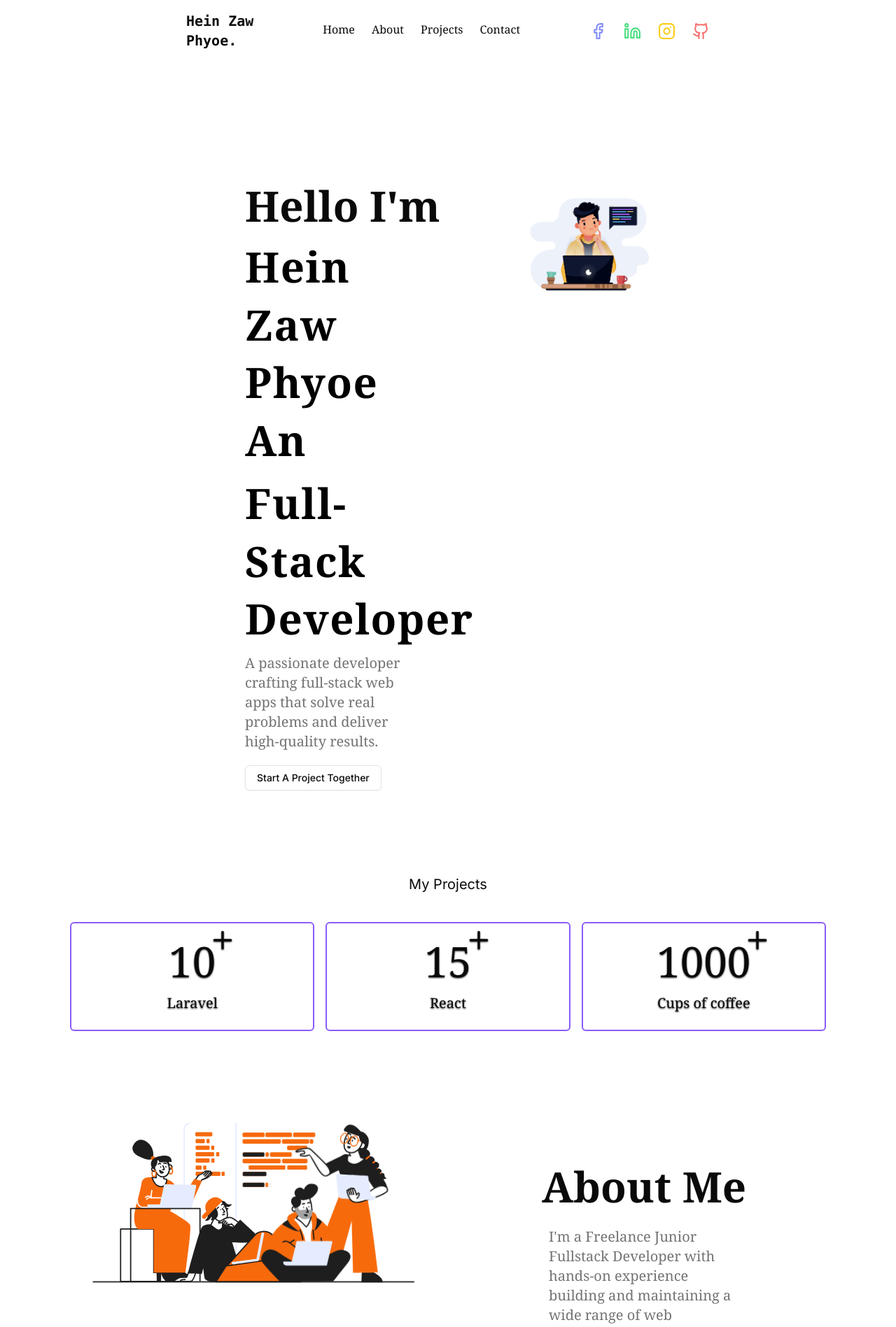
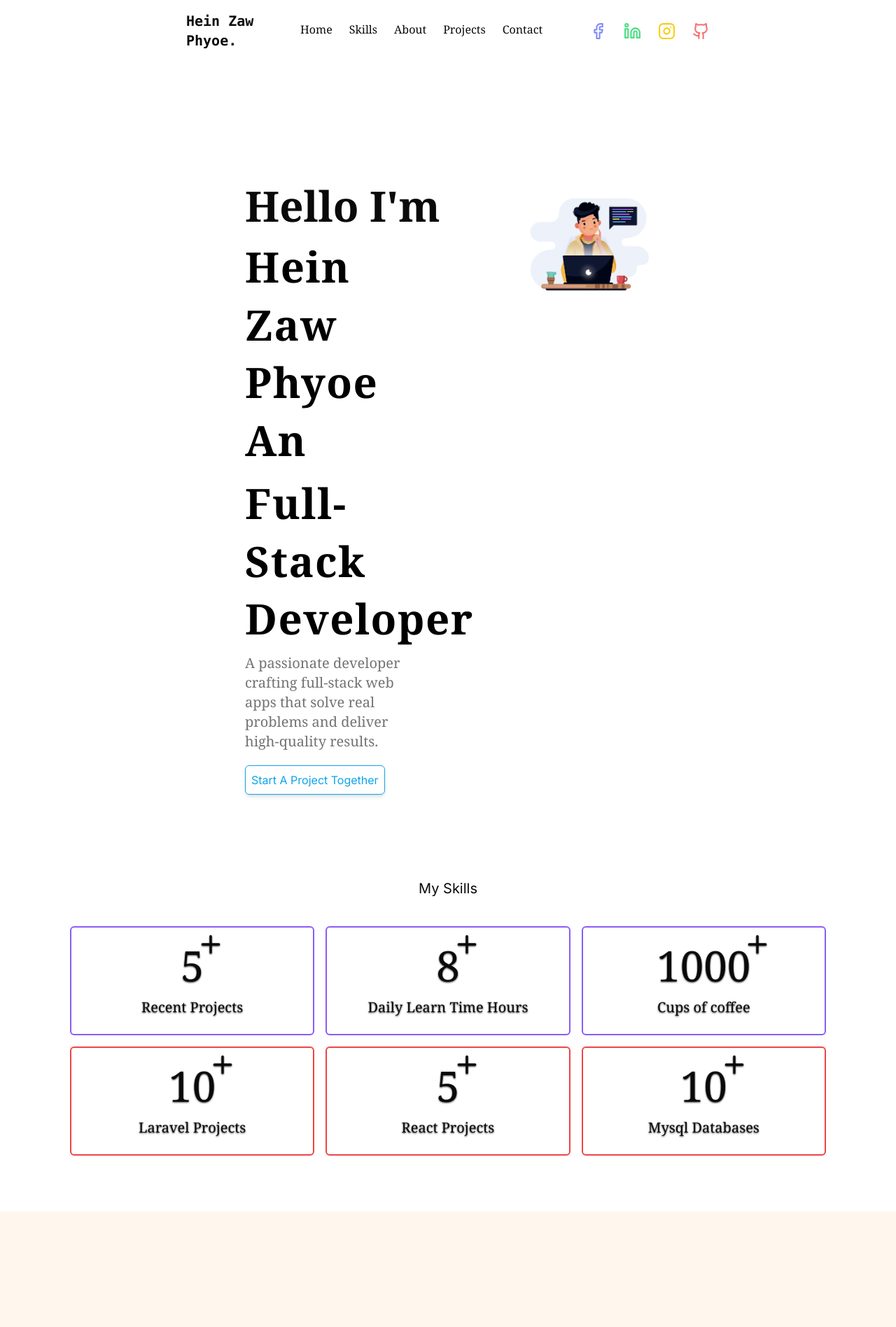
Before and after one commit to HeinZawPhyoe7/Phyoe-Portfolio, a Next.js app: page / in a window 1280 px wide. Shown: the top 1897 px of the page at 70% size. Built offline with nearby package versions, Linux system fonts and the light colour scheme.

Commit message:
fix: Navbar, My Skills and Contact

```diff
--- a/app/globals.css
+++ b/app/globals.css
@@ -1,6 +1,10 @@
 @tailwind base;
 @tailwind components;
 @tailwind utilities;
+
+html {
+  scroll-behavior: smooth;
+}
 
 :root {
   --foreground-rgb: 0, 0, 0;
@@ -15,8 +19,6 @@
     --background-end-rgb: 0, 0, 0;
   }
 }
-
-
 
 @layer base {
   :root {
@@ -74,8 +76,6 @@
   }
 }
 
-
-
 @layer base {
   * {
     @apply border-border;
--- a/app/page.tsx
+++ b/app/page.tsx
@@ -10,7 +10,7 @@ import React, { useEffect, useState } from "react";
 
 const Page = () => {
   return (
-    <main className="pb-[2000px]">
+    <main className="">
       <div className="space-y-20">
         <Nav />
         <Hero />
--- a/components/elements/About.tsx
+++ b/components/elements/About.tsx
@@ -7,7 +7,7 @@ const DicussAni = dynamic(() => import("@/components/ui/DicussAni"), {
 
 const About = () => {
   return (
-    <div className="px-[80px] grid grid-cols-2" id="About">
+    <div className="px-[80px] py-32 grid grid-cols-2 bg-orange-50" id="about">
       <div className="h-[400px]">
         {/* Adjust height as needed */}
         <DicussAni />
@@ -16,7 +16,7 @@ const About = () => {
         <div className="text-6xl text-center font-serif font-semibold">
           About Me
         </div>
-        <p className="font-serif text-xl text-muted-foreground font-medium px-36 pt-7 mx-auto text-ce">
+        <p className="font-serif text-xl text-muted-foreground font-medium px-36 pt-7 mx-auto text-start">
           I&apos;m a Freelance Junior Fullstack Developer with hands-on
           experience building and maintaining a wide range of web applications,
           including social media platforms, CRUD systems, eCommerce websites,
--- a/components/elements/ContactInfo.tsx
+++ b/components/elements/ContactInfo.tsx
@@ -1,6 +1,6 @@
 "use client";
 
-import { Twitter, Youtube } from "lucide-react";
+import { Mail, Twitter, Youtube } from "lucide-react";
 import React from "react";
 
 const Footer = () => {
@@ -8,24 +8,30 @@ const Footer = () => {
     <footer className="w-full pb-10 mb-[100px] bg-orange-50" id="contact">
       <div className="mx-40">
         <div className="flex justify-between items-center pt-10">
-          <div className="text-orange-200">
+          <div className="text-violet-600 text-2xl font-serif font-semibold">
             Let&apos; Start A Project Together
           </div>
           <div>
             <h3 className="text-3xl font-serif font-bold mb-7">Contact Info</h3>
-            <div className="mb-2">
-              <h5 className="text-xl opacity-85">Email</h5>
+            <div className="mb-4">
+              <h5 className="text-xl opacity-85 font-serif font-bold">Email</h5>
               <p className="text-muted-foreground opacity-90">
                 heinzawphyoe2@gmail.com
               </p>
             </div>
-            <div className="mb-2">
-              <h5>Phone</h5>
-              <p className="text-muted-foreground opacity-90">09266870290</p>
-              <p className="text-muted-foreground opacity-90">0824873655</p>
+            <div className="mb-4">
+              <h5 className="text-xl opacity-85 font-serif font-bold">Phone</h5>
+              <p className="text-muted-foreground opacity-90">
+                09266870290 || +959266870290
+              </p>
+              <p className="text-muted-foreground opacity-90">
+                0824873655 || +66824873655
+              </p>
             </div>
             <div>
-              <h5>Location</h5>
+              <h5 className="text-xl opacity-85 font-serif font-bold">
+                Location
+              </h5>
               <p className="text-muted-foreground opacity-90">Bangkok</p>
             </div>
           </div>
@@ -34,6 +40,7 @@ const Footer = () => {
             <div className="flex justify-center items-center gap-3">
               <Twitter />
               <Youtube />
+              <Mail />
             </div>
           </div>
         </div>
--- a/components/elements/Hero.tsx
+++ b/components/elements/Hero.tsx
@@ -1,7 +1,6 @@
 "use client";
 
 import dynamic from "next/dynamic";
-import { Button } from "../ui/button";
 import { TextGenerateEffect } from "../ui/TextGenerateEffect";
 const Animation = dynamic(() => import("@/components/ui/Animation"), {
   ssr: false,
@@ -9,7 +8,7 @@ const Animation = dynamic(() => import("@/components/ui/Animation"), {
 
 const Hero = () => {
   return (
-    <div className="pt-24 pb-10 px-[350px]">
+    <div className="pt-24 pb-10 px-[350px]" id="hero">
       <div className="grid grid-cols-2 ">
         <div className="col-span-1 space-y-2">
           <div className="text-[40px] md:text-5xl lg:text-6xl font-bold font-serif pb-2">
@@ -27,9 +26,12 @@ const Hero = () => {
             A passionate developer crafting full-stack web apps that solve real
             problems and deliver high-quality results.
           </p>
-          <Button variant="outline" className="">
+          <button
+            type="button"
+            className=" border border-sky-500 text-sky-500 rounded-md p-2 shadow-md cursor-pointer hover:text-green-400 hover:border-green-400"
+          >
             Start A Project Together
-          </Button>
+          </button>
         </div>
         <div className="col-span-1">
           <Animation />
--- a/components/elements/MyProjects.tsx
+++ b/components/elements/MyProjects.tsx
@@ -39,7 +39,7 @@ const MyProjects = () => {
   ];
 
   return (
-    <div>
+    <div id="projects">
       <div className="grid grid-cols-3 px-[100px]">
         {myProjectList.map((project, index) => (
           <div key={index}>
--- a/components/elements/MyScores.tsx
+++ b/components/elements/MyScores.tsx
@@ -1,21 +1,21 @@
 "use client";
 
+import { cn } from "@/lib/utils";
 import { Plus } from "lucide-react";
-import { div } from "motion/react-client";
 import React from "react";
 
 const MyScores = () => {
   const myScoreList = [
     {
-      name: "Laravel",
+      name: "Recent Projects",
       score: 2,
-      point: 10,
+      point: 5,
       id: 1,
     },
     {
-      name: "React",
+      name: "Daily Learn Time Hours",
       score: 3,
-      point: 15,
+      point: 8,
       id: 2,
     },
     {
@@ -24,16 +24,37 @@ const MyScores = () => {
       point: 1000,
       id: 3,
     },
+    {
+      name: "Laravel Projects",
+      score: 5,
+      point: "10",
+      id: 4,
+    },
+    {
+      name: "React Projects",
+      score: 5,
+      point: "5",
+      id: 5,
+    },
+    {
+      name: "Mysql Databases",
+      score: 5,
+      point: "10",
+      id: 6,
+    },
   ];
   return (
-    <div className="px-[100px]">
+    <div className="px-[100px]" id="skills">
       <div className="flex justify-center items-center pb-10 text-xl ">
-        My Projects
+        My Skills
       </div>
       <div className="grid grid-cols-3 gap-4">
         {myScoreList.map((score, index) => (
           <div
-            className="col-span-1 rounded-md border-2 border-violet-500 py-6 space-y-4 hover:border-emerald-400 duration-500 cursor-pointer"
+            className={cn(
+              "col-span-1 rounded-md border-2 border-violet-500 py-6 space-y-4 hover:border-emerald-400 duration-500 cursor-pointer",
+              score.id > 3 && "border-red-500 hover:border-sky-500"
+            )}
             key={index}
           >
             <div className="flex justify-center items-center">
--- a/components/elements/Nav.tsx
+++ b/components/elements/Nav.tsx
@@ -10,22 +10,27 @@ const Nav = () => {
     {
       name: "Home",
       id: 1,
-      href: "",
+      href: "#home",
+    },
+    {
+      name: "Skills",
+      id: 2,
+      href: "#skills",
     },
     {
       name: "About",
-      id: 2,
-      href: "",
+      id: 3,
+      href: "#about",
     },
     {
       name: "Projects",
-      id: 3,
-      href: "",
+      id: 4,
+      href: "#projects",
     },
     {
       name: "Contact",
-      id: 4,
-      href: "",
+      id: 5,
+      href: "#contact",
     },
   ];
 
@@ -35,24 +40,28 @@ const Nav = () => {
         <Facebook className="hover:opacity-70 cursor-pointer" size={25} />
       ),
       id: 1,
+      href: "https://www.facebook.com/share/1DbTmVQGeE/",
     },
     {
       component: (
         <Linkedin className="hover:opacity-70 cursor-pointer" size={25} />
       ),
       id: 2,
+      href: "https://www.linkedin.com/in/hein-zaw-phyoe-556222342/",
     },
     {
       component: (
         <Instagram className="hover:opacity-70 cursor-pointer" size={25} />
       ),
       id: 3,
+      href: "",
     },
     {
       component: (
         <Github className="hover:opacity-70 cursor-pointer" size={25} />
       ),
       id: 4,
+      href: "https://github.com/HeinZawPhyoe7",
     },
   ];
   return (
@@ -61,12 +70,12 @@ const Nav = () => {
         <div className="font-mono font-semibold text-xl">
           Hein Zaw <span className="block">Phyoe.</span>
         </div>
-        <div className="flex justify-between items-center gap-6">
+        <div className="flex justify-between items-center gap-6 ">
           {menuList.map((menu, index) => (
             <Link
               href={menu.href}
               className={cn(
-                "hover:border-b-2 hover:border-b-indigo-400 cursor-pointer pb-1",
+                "hover:border-b-2 hover:border-b-indigo-400 cursor-pointer pb-1 ",
                 menu.id === 4 && "hover:border-b-red-400",
                 menu.id === 2 && "hover:border-b-green-400",
                 menu.id === 3 && "hover:border-b-yellow-400"
@@ -79,8 +88,10 @@ const Nav = () => {
         </div>
         <div className="flex justify-between items-center gap-x-6 text-indigo-400">
           {socialIconList.map((item, index) => (
-            <div
+            <a
+              href={item.href}
               key={item.id}
+              target="__blank"
               className={cn(
                 item.id === 4 && "text-red-400",
                 item.id === 2 && "text-green-400",
@@ -88,7 +99,7 @@ const Nav = () => {
               )}
             >
               {item.component}
-            </div>
+            </a>
           ))}
         </div>
       </div>
--- a/tailwind.config.ts
+++ b/tailwind.config.ts
@@ -1,67 +1,76 @@
-import type { Config } from 'tailwindcss'
+import type { Config } from "tailwindcss";
 
 const config: Config = {
-    darkMode: ['class'],
+  darkMode: ["class"],
   content: [
-    './pages/**/*.{js,ts,jsx,tsx,mdx}',
-    './components/**/*.{js,ts,jsx,tsx,mdx}',
-    './app/**/*.{js,ts,jsx,tsx,mdx}',
+    "./pages/**/*.{js,ts,jsx,tsx,mdx}",
+    "./components/**/*.{js,ts,jsx,tsx,mdx}",
+    "./app/**/*.{js,ts,jsx,tsx,mdx}",
   ],
+  variants: {
+    extend: {
+      scrollBehavior: ["responsive"],
+    },
+  },
   theme: {
     extend: {
       backgroundImage: {
-  			'gradient-radial': 'radial-gradient(var(--tw-gradient-stops))',
-  			'gradient-conic': 'conic-gradient(from 180deg at 50% 50%, var(--tw-gradient-stops))'
+        "gradient-radial": "radial-gradient(var(--tw-gradient-stops))",
+        "gradient-conic":
+          "conic-gradient(from 180deg at 50% 50%, var(--tw-gradient-stops))",
       },
+
+      scrollBehavior: ["responsive"],
+
       borderRadius: {
-  			lg: 'var(--radius)',
-  			md: 'calc(var(--radius) - 2px)',
-  			sm: 'calc(var(--radius) - 4px)'
+        lg: "var(--radius)",
+        md: "calc(var(--radius) - 2px)",
+        sm: "calc(var(--radius) - 4px)",
       },
       colors: {
-  			background: 'hsl(var(--background))',
-  			foreground: 'hsl(var(--foreground))',
+        background: "hsl(var(--background))",
+        foreground: "hsl(var(--foreground))",
         card: {
-  				DEFAULT: 'hsl(var(--card))',
-  				foreground: 'hsl(var(--card-foreground))'
+          DEFAULT: "hsl(var(--card))",
+          foreground: "hsl(var(--card-foreground))",
         },
         popover: {
-  				DEFAULT: 'hsl(var(--popover))',
-  				foreground: 'hsl(var(--popover-foreground))'
+          DEFAULT: "hsl(var(--popover))",
+          foreground: "hsl(var(--popover-foreground))",
         },
         primary: {
-  				DEFAULT: 'hsl(var(--primary))',
-  				foreground: 'hsl(var(--primary-foreground))'
+          DEFAULT: "hsl(var(--primary))",
+          foreground: "hsl(var(--primary-foreground))",
         },
         secondary: {
-  				DEFAULT: 'hsl(var(--secondary))',
-  				foreground: 'hsl(var(--secondary-foreground))'
+          DEFAULT: "hsl(var(--secondary))",
+          foreground: "hsl(var(--secondary-foreground))",
         },
         muted: {
-  				DEFAULT: 'hsl(var(--muted))',
-  				foreground: 'hsl(var(--muted-foreground))'
+          DEFAULT: "hsl(var(--muted))",
+          foreground: "hsl(var(--muted-foreground))",
         },
         accent: {
-  				DEFAULT: 'hsl(var(--accent))',
-  				foreground: 'hsl(var(--accent-foreground))'
+          DEFAULT: "hsl(var(--accent))",
+          foreground: "hsl(var(--accent-foreground))",
         },
         destructive: {
-  				DEFAULT: 'hsl(var(--destructive))',
-  				foreground: 'hsl(var(--destructive-foreground))'
+          DEFAULT: "hsl(var(--destructive))",
+          foreground: "hsl(var(--destructive-foreground))",
         },
-  			border: 'hsl(var(--border))',
-  			input: 'hsl(var(--input))',
-  			ring: 'hsl(var(--ring))',
+        border: "hsl(var(--border))",
+        input: "hsl(var(--input))",
+        ring: "hsl(var(--ring))",
         chart: {
-  				'1': 'hsl(var(--chart-1))',
-  				'2': 'hsl(var(--chart-2))',
-  				'3': 'hsl(var(--chart-3))',
-  				'4': 'hsl(var(--chart-4))',
-  				'5': 'hsl(var(--chart-5))'
-  			}
-  		}
-  	}
+          "1": "hsl(var(--chart-1))",
+          "2": "hsl(var(--chart-2))",
+          "3": "hsl(var(--chart-3))",
+          "4": "hsl(var(--chart-4))",
+          "5": "hsl(var(--chart-5))",
+        },
+      },
+    },
   },
   plugins: [require("tailwindcss-animate")],
-}
-export default config
+};
+export default config;
```
Lines whose indentation alone changed are shown as unchanged.
